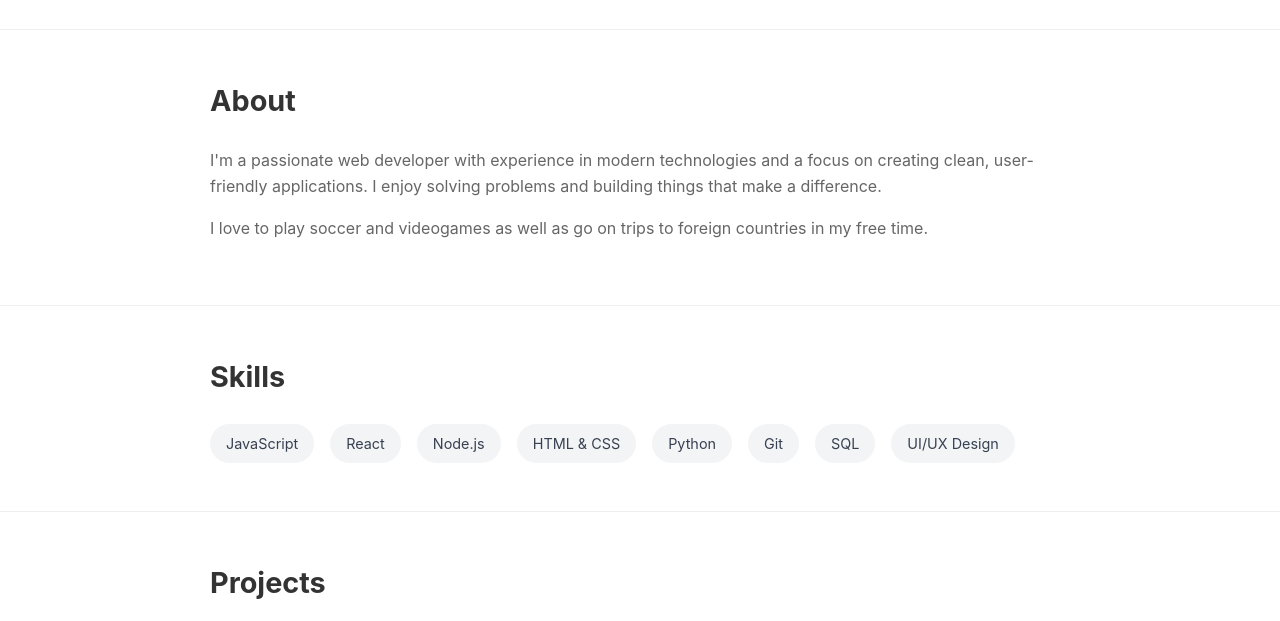
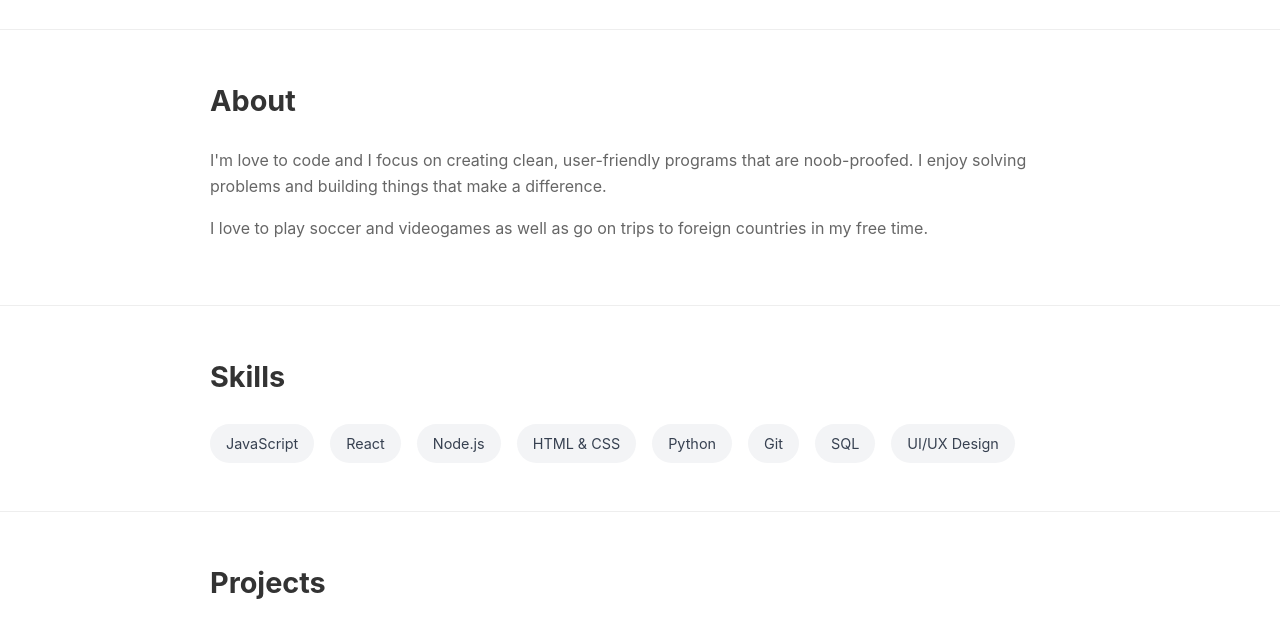
Before and after one commit to Mora32/PORTFOLIO, a plain HTML site: page index.html in a window 1280 px wide. Shown: the part 179-800 px from the top of the page. Drawn offline with Linux system fonts and the light colour scheme.

Commit message:
Update index.html

```diff
--- a/index.html
+++ b/index.html
@@ -1,4 +1,4 @@
-<!DOCTYPE html>
+    <!DOCTYPE html>
 <html lang="en">
 <head>
     <meta charset="UTF-8">
@@ -199,7 +199,7 @@
     <section>
         <div class="container">
             <h2>About</h2>
-            <p>I'm a passionate web developer with experience in modern technologies and a focus on creating clean, user-friendly applications. I enjoy solving problems and building things that make a difference.</p>
+            <p>I'm love to code and I focus on creating clean, user-friendly programs that are noob-proofed. I enjoy solving problems and building things that make a difference.</p>
             <p>I love to play soccer and videogames as well as go on trips to foreign countries in my free time.</p>
         </div>
     </section>
```
